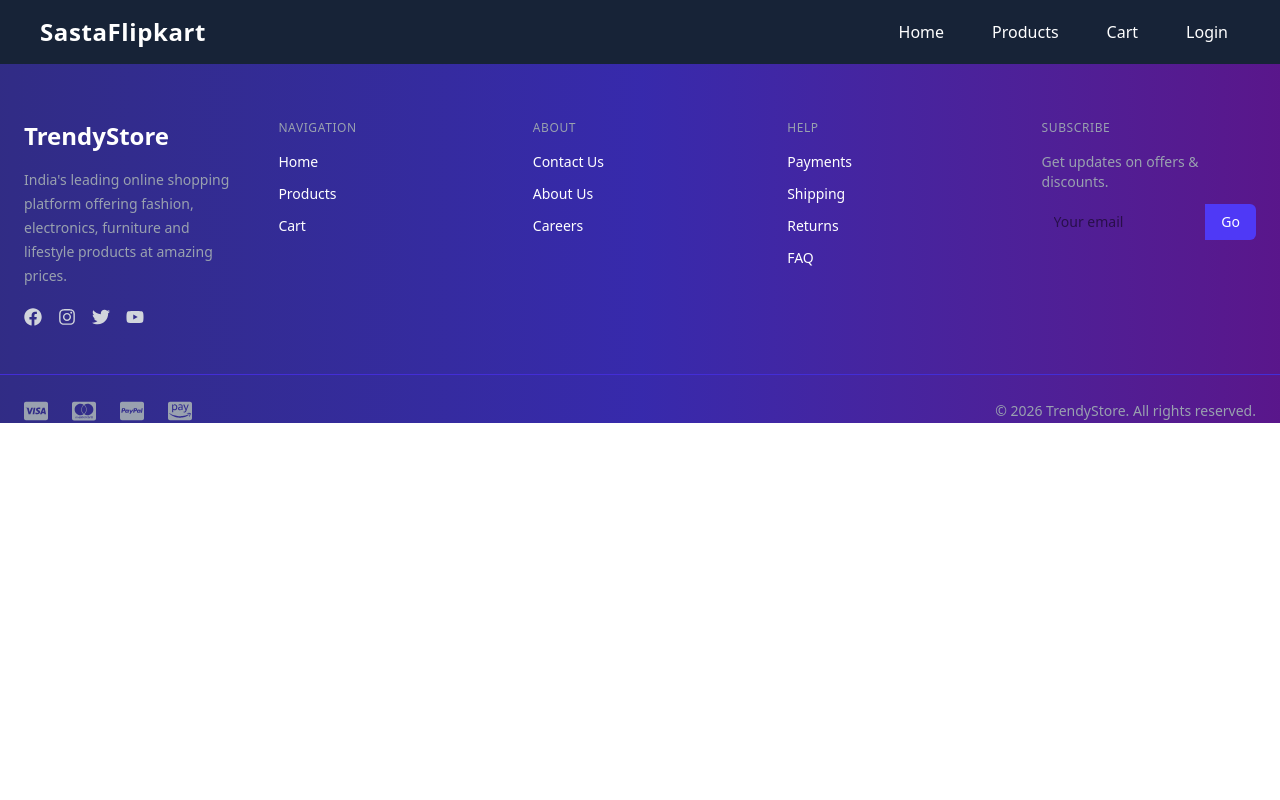
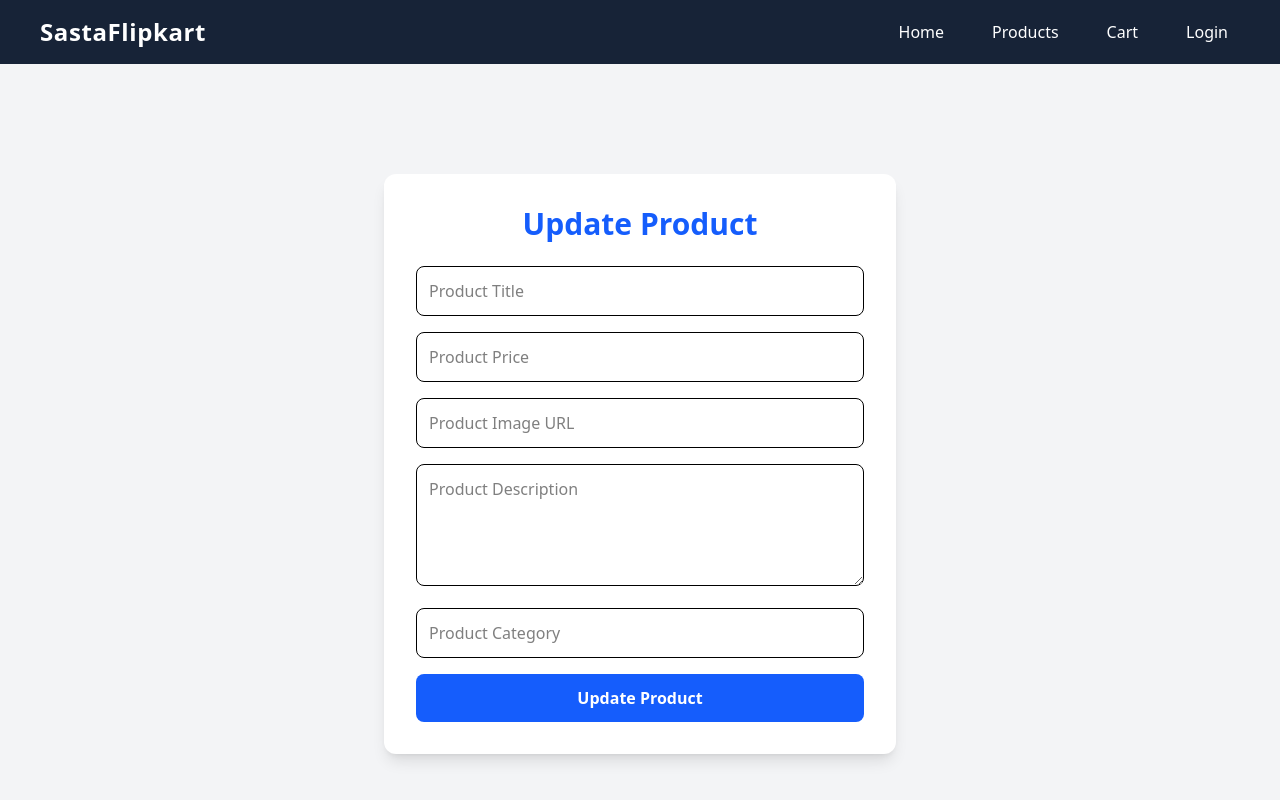
Before and after one commit to Nisita-Chandel/Flipcart-clone, a React (Vite) app in the folder frontend/: page /update in a window 1280 px wide. Shown: the top 800 px of the page. Built offline with nearby package versions, Linux system fonts and the light colour scheme.

Commit message:
updated code

```diff
--- a/frontend/src/components/Footer.jsx
+++ b/frontend/src/components/Footer.jsx
@@ -103,9 +103,12 @@ const Footer = () => {
             Subscribe
           </h3>
 
-          <p className="text-gray-400 mb-3">
-            Get updates on offers & discounts.
-          </p>
+          <p
+      onClick={() => navigate("/update")}
+      className="text-gray-400 mb-3 cursor-pointer hover:text-blue-500 transition duration-300"
+    >
+      Get updates on offers & discounts.
+    </p>
 
           <div className="flex">
             <input
--- /dev/null
+++ b/frontend/src/pages/Update.jsx
@@ -0,0 +1,109 @@
+import React, { useState } from "react";
+import axios from "axios";
+import { toast } from "react-toastify";
+import { useNavigate, useParams } from "react-router-dom";
+
+const Update = () => {
+  const navigate = useNavigate();
+  const { id } = useParams();
+
+  const [formData, setFormData] = useState({
+    title: "",
+    price: "",
+    image: "",
+    description: "",
+    category: "",
+  });
+
+  const handleChange = (e) => {
+    setFormData({
+      ...formData,
+      [e.target.name]: e.target.value,
+    });
+  };
+
+  const handleUpdate = async (e) => {
+    e.preventDefault();
+
+    try {
+      const res = await axios.put(
+        `http://localhost:4000/api/products/update/${id}`,
+        formData
+      );
+
+      if (res.data.success) {
+        toast.success("Product updated successfully 🎉");
+        navigate("/products");
+      }
+    } catch (error) {
+      console.log(error);
+      toast.error("Failed to update product");
+    }
+  };
+
+  return (
+    <div className="min-h-screen bg-gray-100 flex justify-center items-center px-4">
+      <div className="bg-white shadow-lg rounded-xl p-8 w-full max-w-lg">
+        <h2 className="text-3xl font-bold text-center mb-6 text-blue-600">
+          Update Product
+        </h2>
+
+        <form onSubmit={handleUpdate} className="space-y-4">
+          <input
+            type="text"
+            name="title"
+            placeholder="Product Title"
+            value={formData.title}
+            onChange={handleChange}
+            className="w-full border p-3 rounded-lg"
+          />
+
+          <input
+            type="number"
+            name="price"
+            placeholder="Product Price"
+            value={formData.price}
+            onChange={handleChange}
+            className="w-full border p-3 rounded-lg"
+          />
+
+          <input
+            type="text"
+            name="image"
+            placeholder="Product Image URL"
+            value={formData.image}
+            onChange={handleChange}
+            className="w-full border p-3 rounded-lg"
+          />
+
+          <textarea
+            name="description"
+            placeholder="Product Description"
+            value={formData.description}
+            onChange={handleChange}
+            className="w-full border p-3 rounded-lg"
+            rows="4"
+          />
+
+          <input
+            type="text"
+            name="category"
+            placeholder="Product Category"
+            value={formData.category}
+            onChange={handleChange}
+            className="w-full border p-3 rounded-lg"
+          />
+
+          <button
+            type="submit"
+            className="w-full bg-blue-600 hover:bg-blue-700 text-white py-3 rounded-lg font-semibold"
+          >
+            Update Product
+          </button>
+        </form>
+      </div>
+    </div>
+  );
+};
+
+export default Update;
--- a/frontend/src/routes/Approutes.jsx
+++ b/frontend/src/routes/Approutes.jsx
@@ -24,6 +24,7 @@ import Reserved from "../pages/Reserved";
 import Explore from "../pages/Explore";
 import Success from "../pages/Success";
 import PhoneAuth from "../pages/PhoneAuth";
+import Update from "../pages/Update";
 
 
 
@@ -56,6 +57,7 @@ const AppRoutes = () => {
       <Route path="/explore" element={<Explore />} />
       <Route path="/success" element={<Success/>}/>
       <Route path="/verify" element={<PhoneAuth />} />
+      <Route path="/update" element={<Update />} />
 
 
     </Routes>
```
Also changed, not shown: 1 other file (tests, documents, lock files or other folders).
